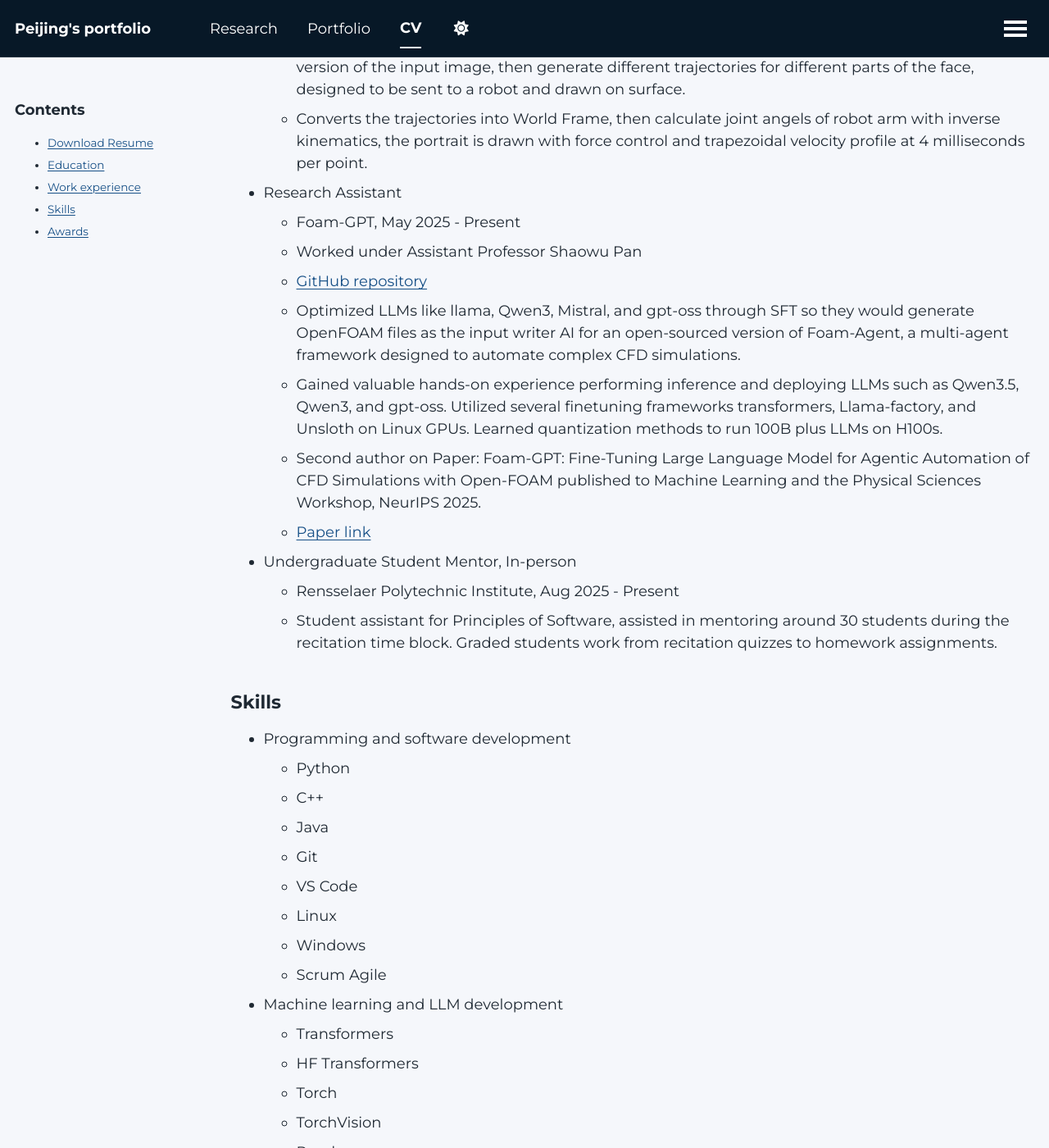
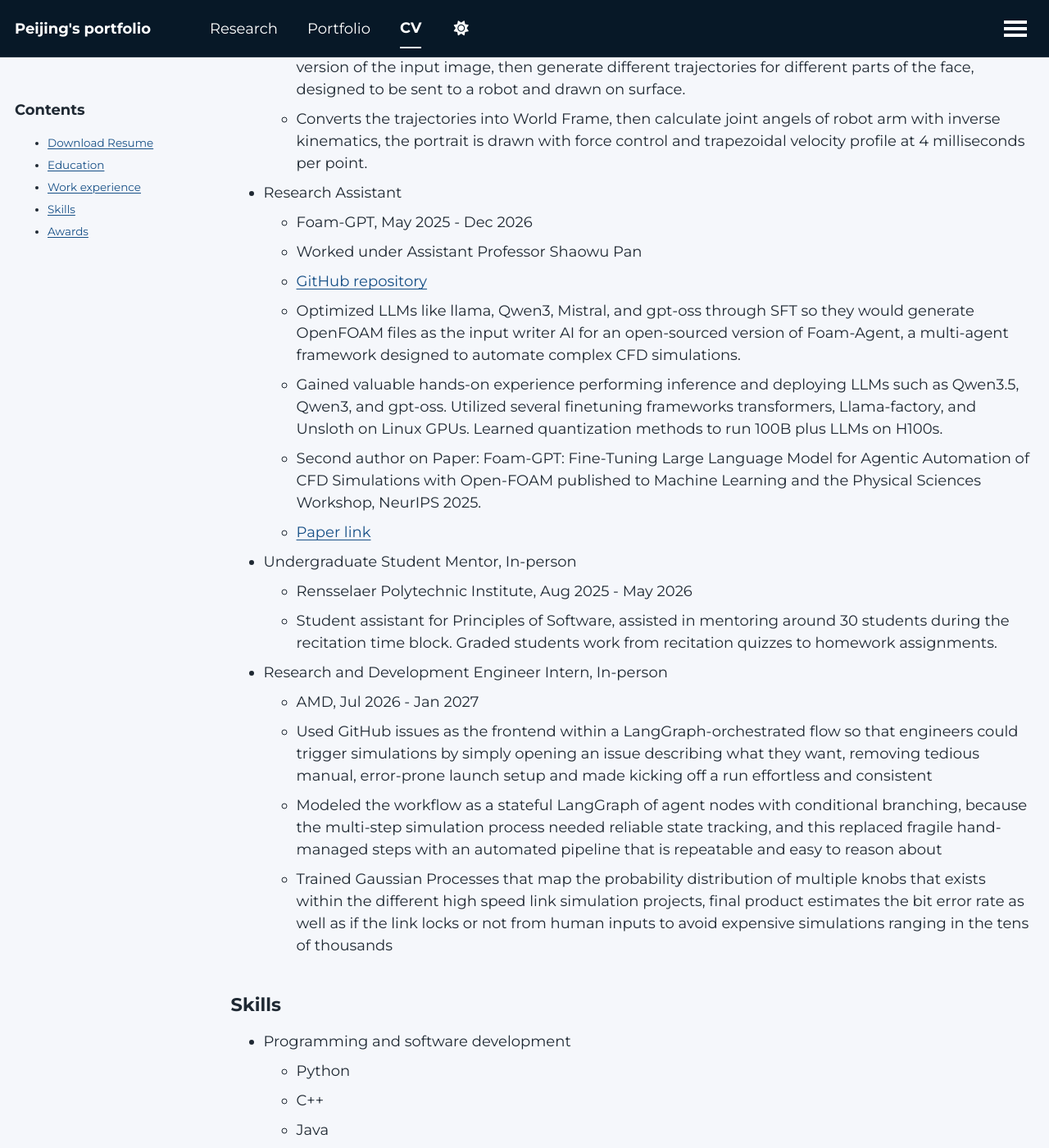
Before and after one commit to ramrow/ramrow.github.io, a Jekyll site: the page built from _pages/cv.md, in a window 1280 px wide and 1400 px high, scrolled down 916 px. Shown: the whole window at 82% size. Built offline with Jekyll 4.4.1, drawn with Linux system fonts in a browser that asks for light colours; a script that is not in the unit is left out.

Commit message:
added internship experience

```diff
--- a/_pages/cv.md
+++ b/_pages/cv.md
@@ -40,7 +40,7 @@ redirect_from:
   * Converts the trajectories into World Frame, then calculate joint angels of robot arm with inverse kinematics, the portrait is drawn with force control and trapezoidal velocity profile at 4 milliseconds per point.
 
 * Research Assistant
-  * Foam-GPT, May 2025 - Present
+  * Foam-GPT, May 2025 - Dec 2026
   * Worked under Assistant Professor Shaowu Pan
   * [GitHub repository](https://github.com/ramrow/Finetune_research_RPI2025)
   * Optimized LLMs like llama, Qwen3, Mistral, and gpt-oss through SFT so they would generate OpenFOAM files as the input writer AI for an open-sourced version of Foam-Agent, a multi-agent framework designed to automate complex CFD simulations.
@@ -49,8 +49,15 @@ redirect_from:
   * [Paper link](https://ml4physicalsciences.github.io/2025/files/NeurIPS_ML4PS_2025_271.pdf)
 
 * Undergraduate Student Mentor, In-person
-  * Rensselaer Polytechnic Institute, Aug 2025 - Present
+  * Rensselaer Polytechnic Institute, Aug 2025 - May 2026
   * Student assistant for Principles of Software, assisted in mentoring around 30 students during the recitation time block. Graded students work from recitation quizzes to homework assignments.
+
+* Research and Development Engineer Intern, In-person
+  * AMD, Jul 2026 - Jan 2027
+  * Used GitHub issues as the frontend within a LangGraph-orchestrated flow so that engineers could trigger simulations by simply opening an issue describing what they want, removing tedious manual, error-prone launch setup and made kicking off a run effortless and consistent
+  * Modeled the workflow as a stateful LangGraph of agent nodes with conditional branching, because the multi-step simulation process needed reliable state tracking, and this replaced fragile hand-managed steps with an automated pipeline that is repeatable and easy to reason about
+  * Trained Gaussian Processes that map the probability distribution of multiple knobs that exists within the different high speed link simulation projects, final product estimates the bit error rate as well as if the link locks or not from human inputs to avoid expensive simulations ranging in the tens of thousands
+
 
 ## Skills
 * Programming and software development
```
Also changed, not shown: other parts of _pages/cv.md (+1 -0 lines).
